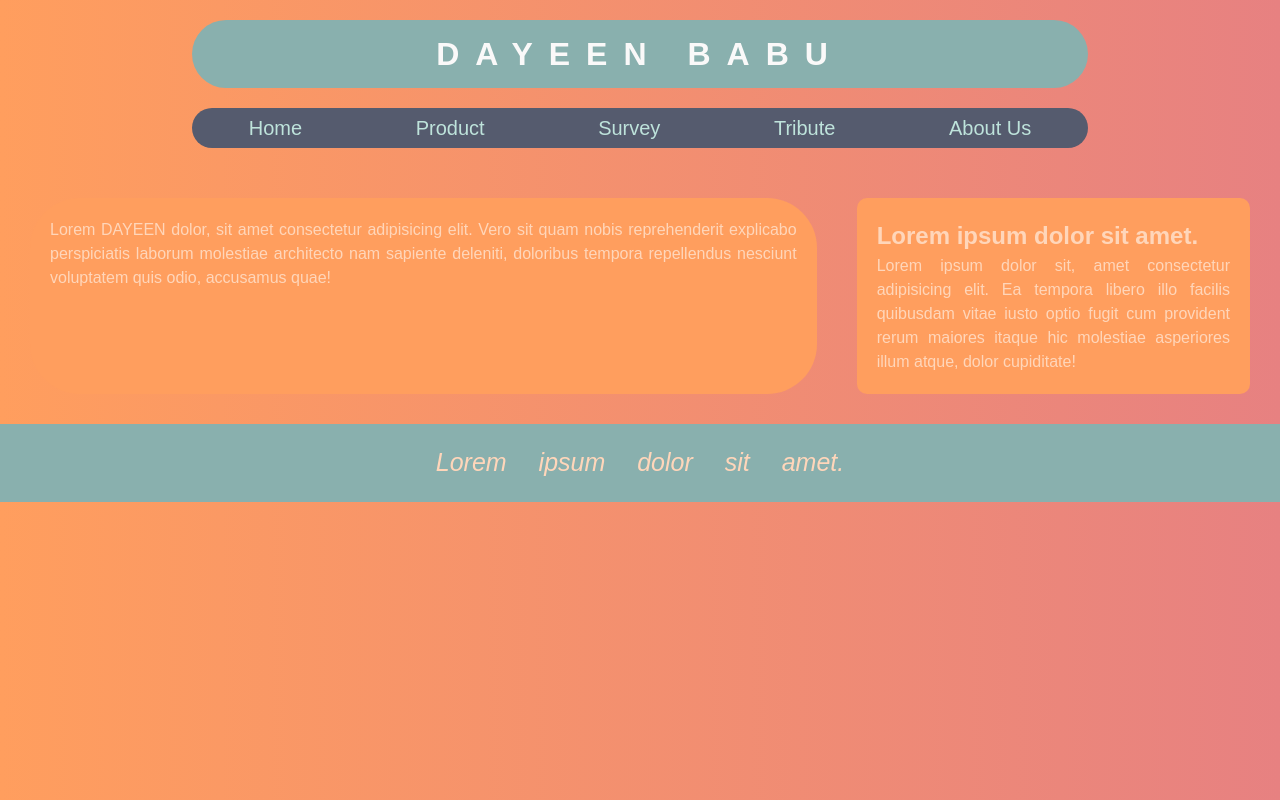
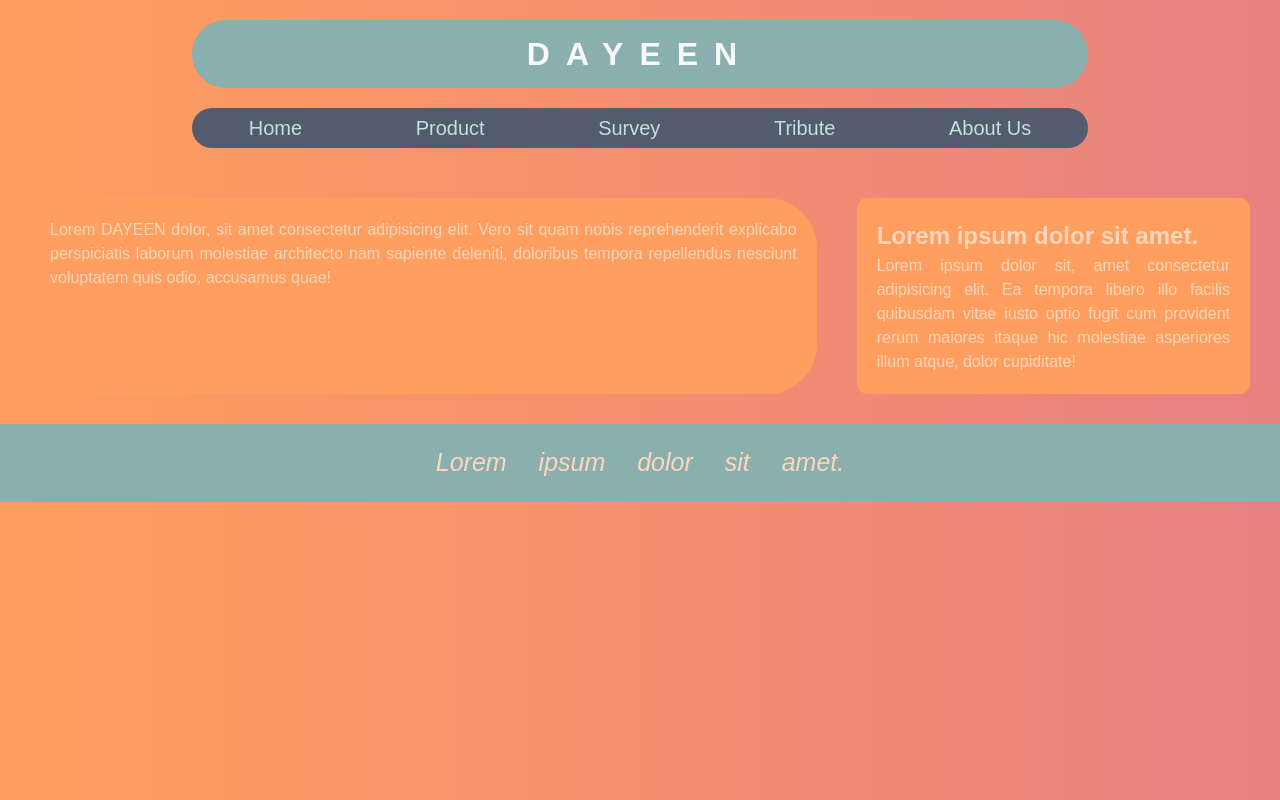
Before and after one commit to Nafis75/nafis75.github.io, a plain HTML site: page index.html in a window 1280 px wide. Drawn offline with Linux system fonts and the light colour scheme; files whose address does not match are found by name.

Commit message:
header changes

```diff
--- a/index.html
+++ b/index.html
@@ -12,7 +12,7 @@
 <body>
     <div class="head-nav">
         <header>
-            <h1>Dayeen babu</h1>
+            <h1>Dayeen</h1>
         </header>
 
         <nav>
```
